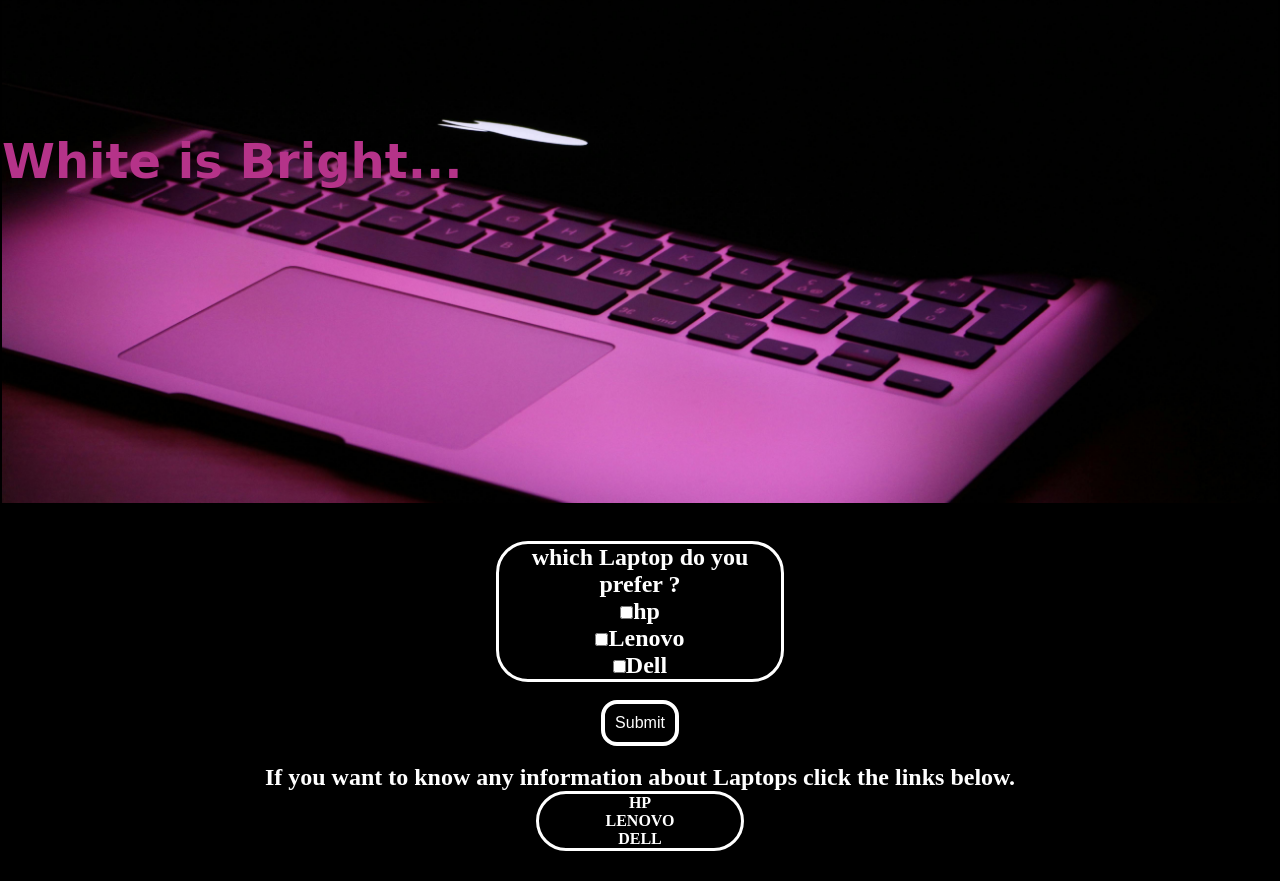
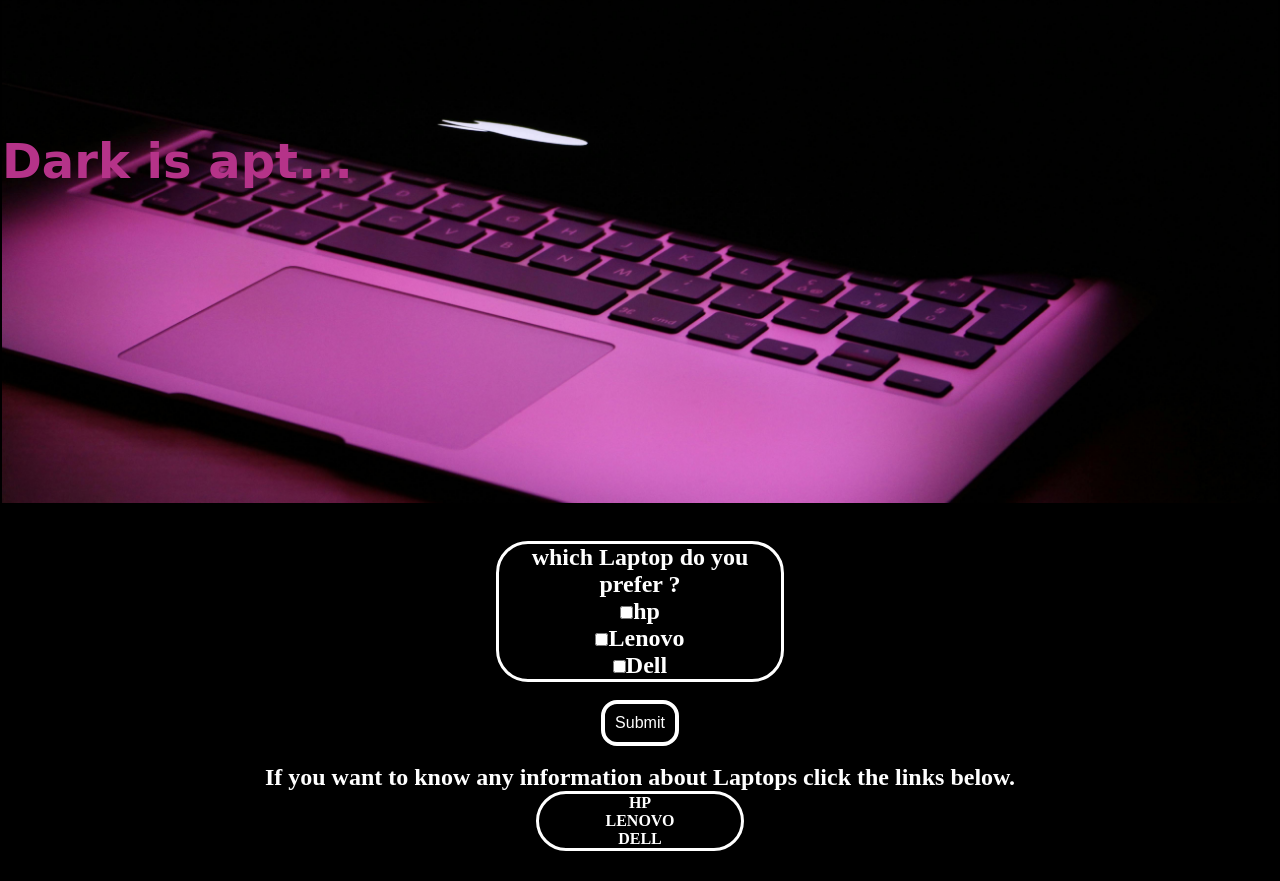
Before and after one commit to KAMAL-7861/web-project, a plain HTML site: page index.html in a window 1280 px wide. Shown: the part 1680-2561 px from the top of the page. Drawn offline with Linux system fonts and the light colour scheme; a web font is replaced by a local one.

Commit message:
changed_wording index.html

```diff
--- a/index.html
+++ b/index.html
@@ -4,7 +4,7 @@
 <head>
     <meta charset="UTF-8">
     <meta name="viewport" content="width=device-width, initial-scale=1.0">
-    <title>Frontend Page</title>
+    <title>LAPTOP HUB</title>
     <link rel="stylesheet" href="styl.css">
 </head>
 
@@ -29,7 +29,7 @@
     </div>
 
     <div class="ther-image">
-     <h1 >White is Bright...</h1>
+     <h1 >Dark is apt...</h1>
     </div>
 
 <br>
```
